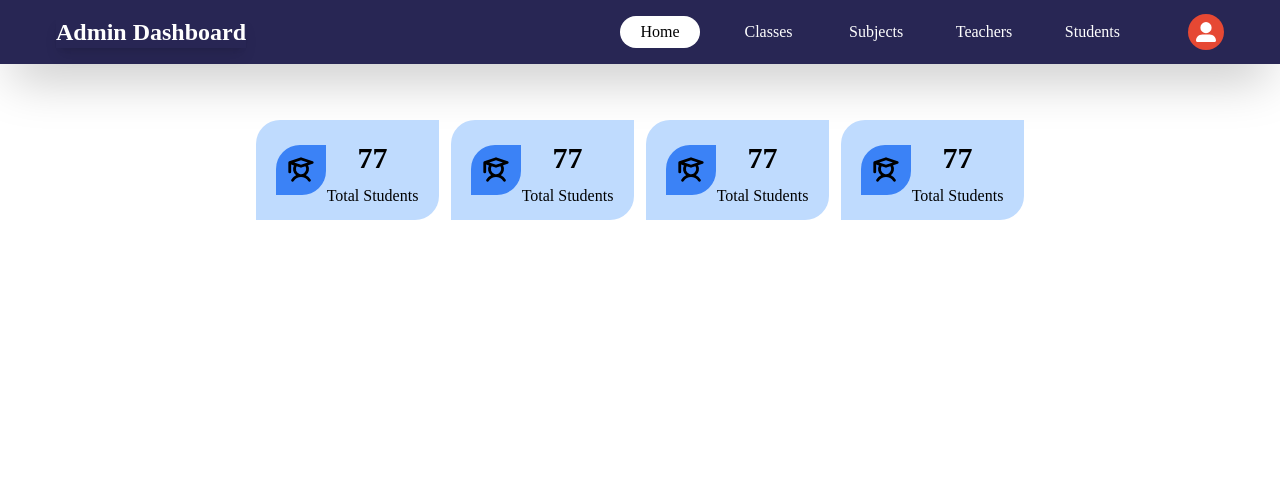
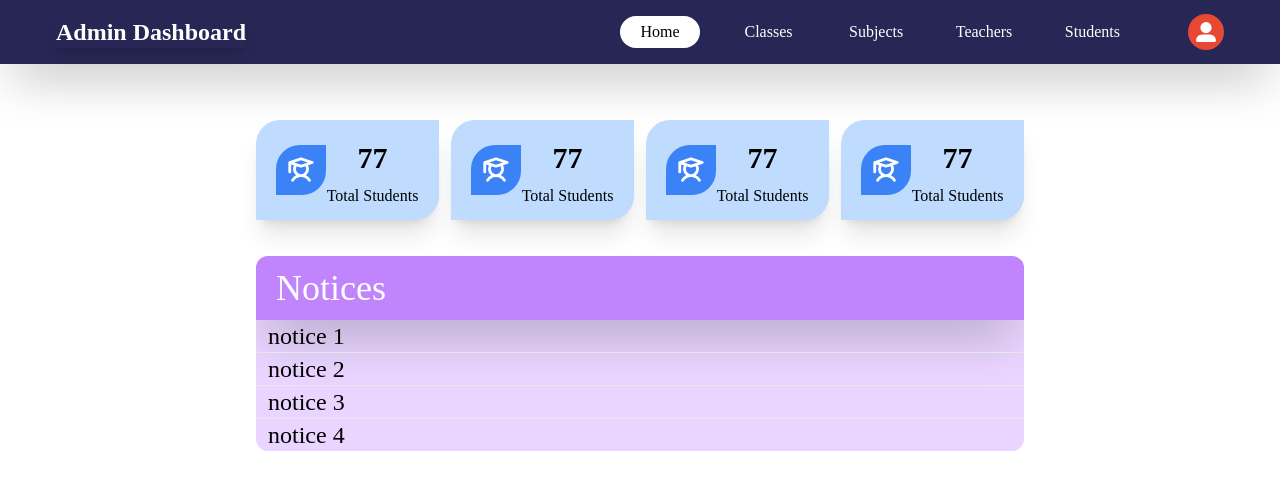
Before and after one commit to CoderCastor/FULL_STACK-DBMS-PROJECT, a React (Vite) app in the folder frontend/: page /admin/dashboard/home in a window 1280 px wide. Shown: the top 490 px of the page. Built offline with nearby package versions, Linux system fonts and the light colour scheme.

Commit message:
notices implemented

```diff
--- a/frontend/src/components/HomeBox.jsx
+++ b/frontend/src/components/HomeBox.jsx
@@ -1,11 +1,11 @@
 import React from 'react'
 import { PiStudentBold } from "react-icons/pi";
 
-function HomeBox() {
+function HomeBox(data) {
   return (
-    <div className='bg-blue-200 w-4/5 lg:w-[25%] h-[100px] rounded-ee-3xl rounded-ss-3xl p-1 lg:h-[100px] flex overflow-hidden px-5'>
+    <div className='bg-blue-200 w-4/5 lg:w-[25%] h-[100px] rounded-ee-3xl rounded-ss-3xl p-1 lg:h-[100px] flex overflow-hidden px-5 shadow-xl'>
         <div className="logo  w-[35%] flex justify-center items-center">
-        <div className='bg-blue-500 w-[80px] h-[50px] flex justify-center items-center text-3xl rounded-ee-3xl rounded-ss-3xl'><PiStudentBold  /></div>
+        <div className='bg-blue-500 text-white w-[80px] h-[50px] flex justify-center items-center text-3xl rounded-ee-3xl rounded-ss-3xl'><PiStudentBold  /></div>
         </div>
         <div className="text w-[65%] flex flex-col items-center justify-between py-2">
             <div className="data text-3xl font-semibold mt-2">77</div>
--- a/frontend/src/pages/Admin/Home.jsx
+++ b/frontend/src/pages/Admin/Home.jsx
@@ -2,14 +2,48 @@ import React from 'react'
 import HomeBox from '../../components/HomeBox'
 
 function AdminDashBoard() {
+
+  const data = [
+    {
+      title:"Total Students"
+    },
+    {
+      title:"Total Teachers"
+    },
+    {
+      title:"Total Classes"
+    },
+    {
+      title:"Fees Collections"
+    }
+  ]
+
   return (
     <div className='w-full'>
       <div className='w-[100%] lg:w-3/5 mx-auto'>
         <div className='Boxes mt-2 lg:mt-10 flex flex-col lg:flex-row gap-3 lg:justify-evenly items-center py-4'>
-          <HomeBox/>
-          <HomeBox/>
-          <HomeBox/>
-          <HomeBox/>
+          <HomeBox data={data} />
+          <HomeBox data={data} />
+          <HomeBox data={data} />
+          <HomeBox data={data} />
+        </div>
+        <div className="notices mt-5 bg-purple-200 w-[90%] lg:w-full text-2xl mx-auto rounded-xl overflow-hidden">
+          <div className="heading bg-purple-400 shadow-2xl text-xl lg:text-4xl text-white h-10 px-3 lg:py-3 lg:h-auto lg:px-5 flex items-center">Notices</div>
+          <div className='px-3'>
+            notice 1
+          </div>
+          <hr className='bg-white' />
+          <div className='px-3'>
+            notice 2
+          </div>
+          <hr className='bg-white' />
+          <div className='px-3'>
+            notice 3
+          </div>
+          <hr className='bg-white' />
+          <div className='px-3'>
+            notice 4
+          </div>
         </div>
       </div>
     </div>
```
